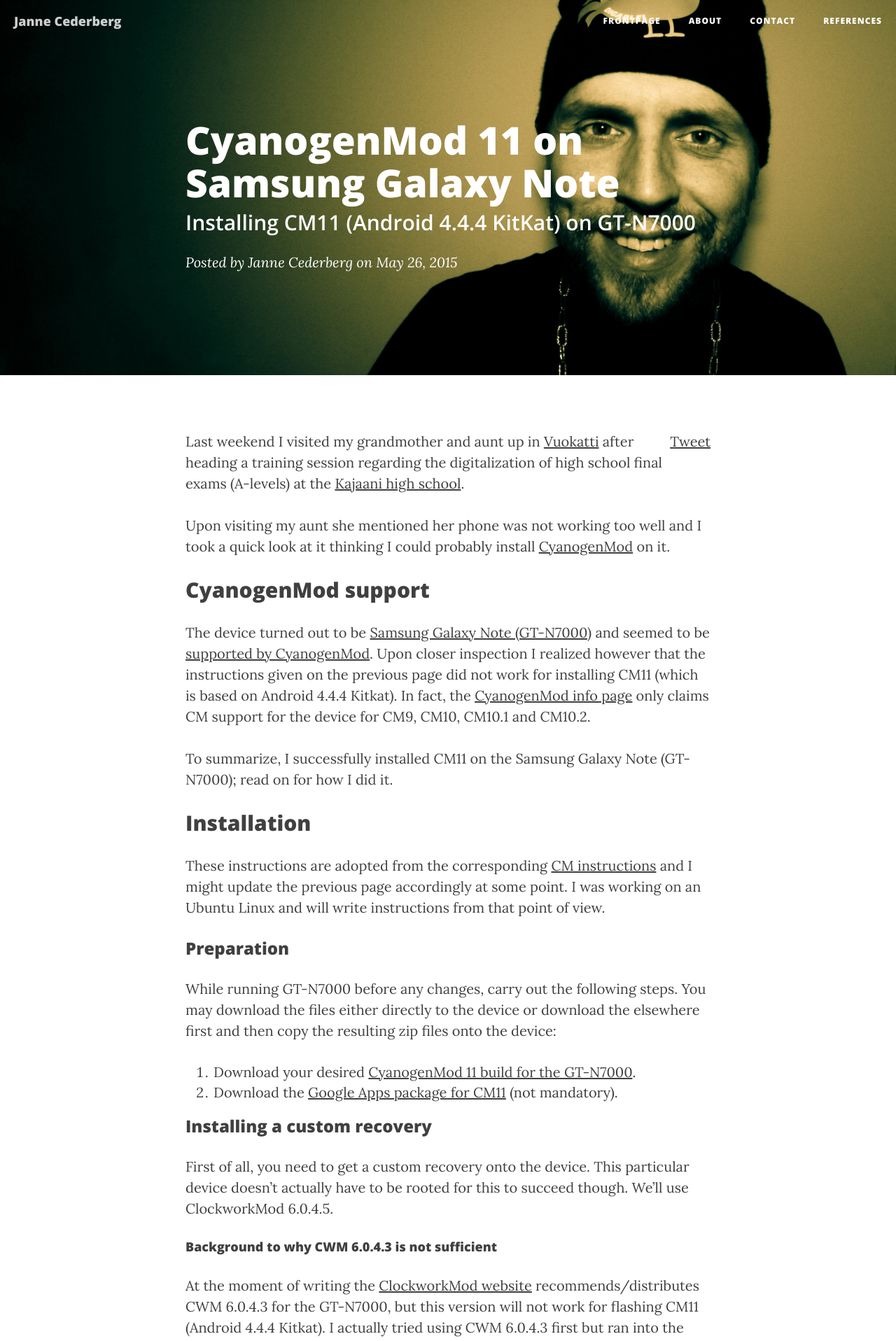
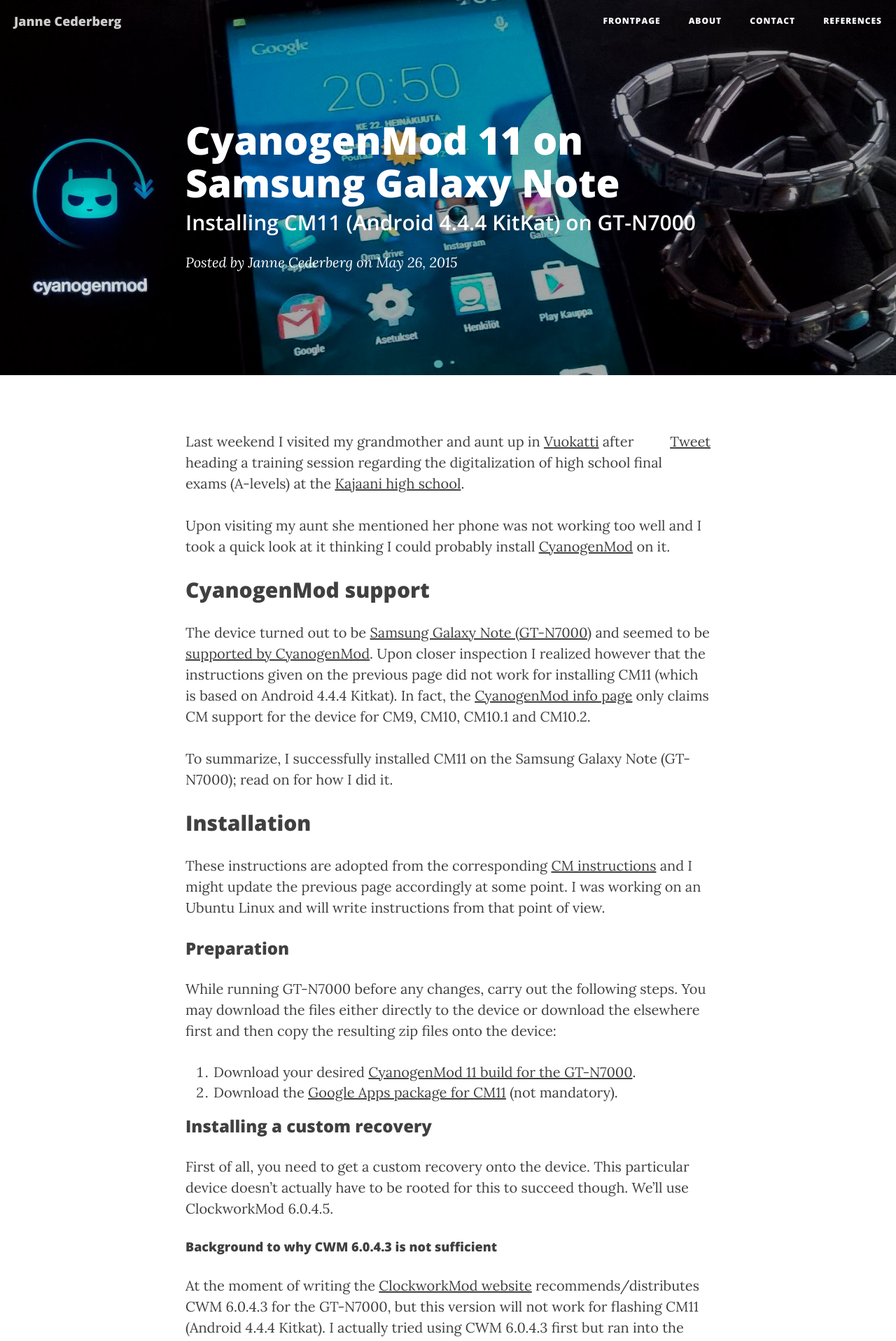
Before and after one commit to jannecederberg/jannecederberg.github.io, a Jekyll site: the page built from _posts/2015-05-26-cyanogenmod-11-on-samsung-galaxy-note-gt-n7000.md, in a window 1280 px wide. Shown: the top 1916 px of the page at 70% size. Built offline with Jekyll 4.4.1, drawn with Linux system fonts in a browser that asks for light colours; nearby versions of some CDN libraries; comment, search, counter and statistics services are not loaded.

Commit message:
Header image for 2015-05-26 post (CyanogenMod 11 on Samsung GT-N7000

```diff
--- a/_posts/2015-05-26-cyanogenmod-11-on-samsung-galaxy-note-gt-n7000.md
+++ b/_posts/2015-05-26-cyanogenmod-11-on-samsung-galaxy-note-gt-n7000.md
@@ -3,7 +3,7 @@
 title:      CyanogenMod 11 on Samsung Galaxy Note
 subtitle:   Installing CM11 (Android 4.4.4 KitKat) on GT-N7000
 date:       2015-05-26 12:00:00
-header-img:
+header-img: "img/post_2015-05-26.jpg"
 ---
 
 Last weekend I visited my grandmother and aunt up in [Vuokatti][vuokatti] after heading a training session regarding the digitalization of high school final exams (A-levels) at the [Kajaani high school][kajaani-hs].
```
Also changed, not shown: img/post_2015-05-26.jpg (added).
